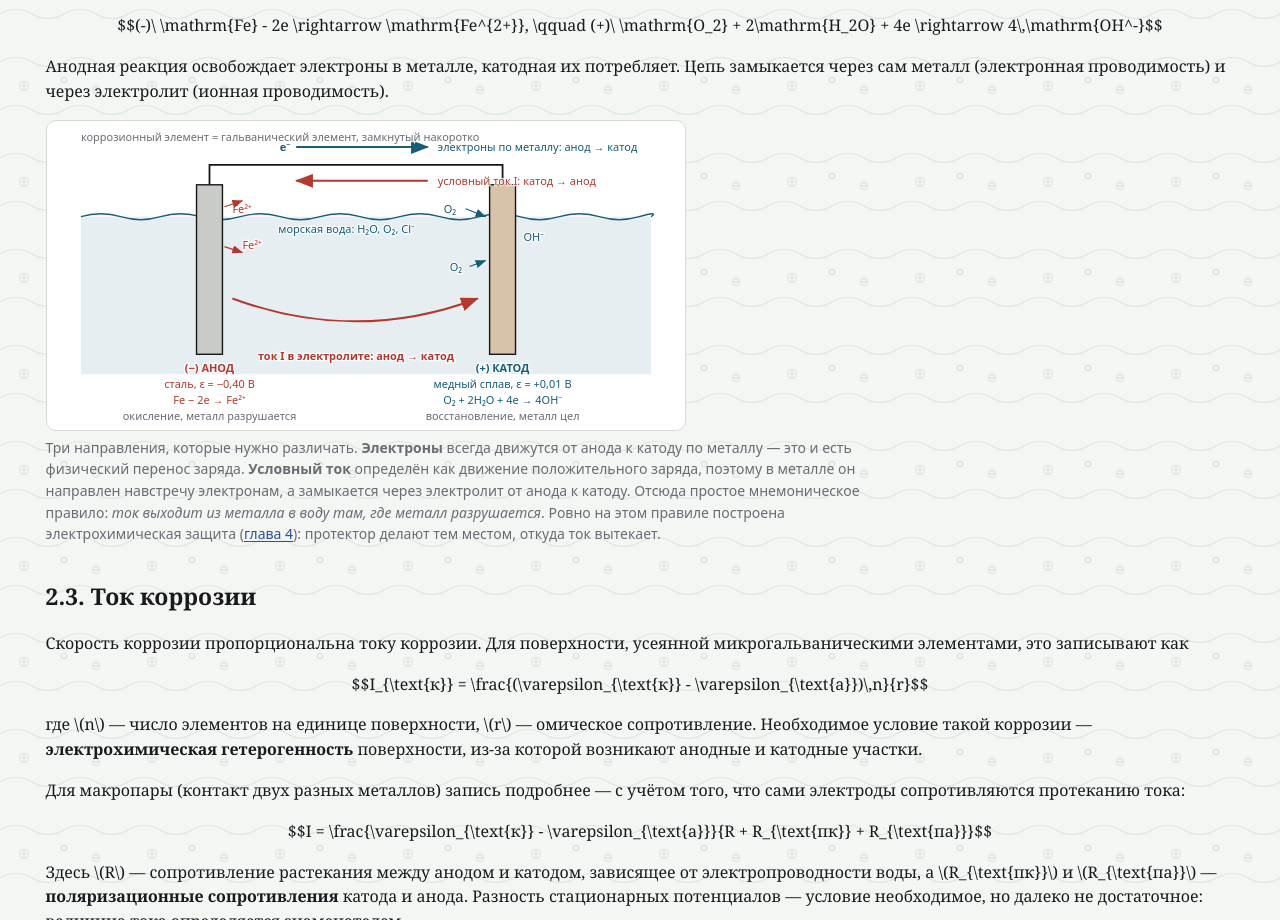
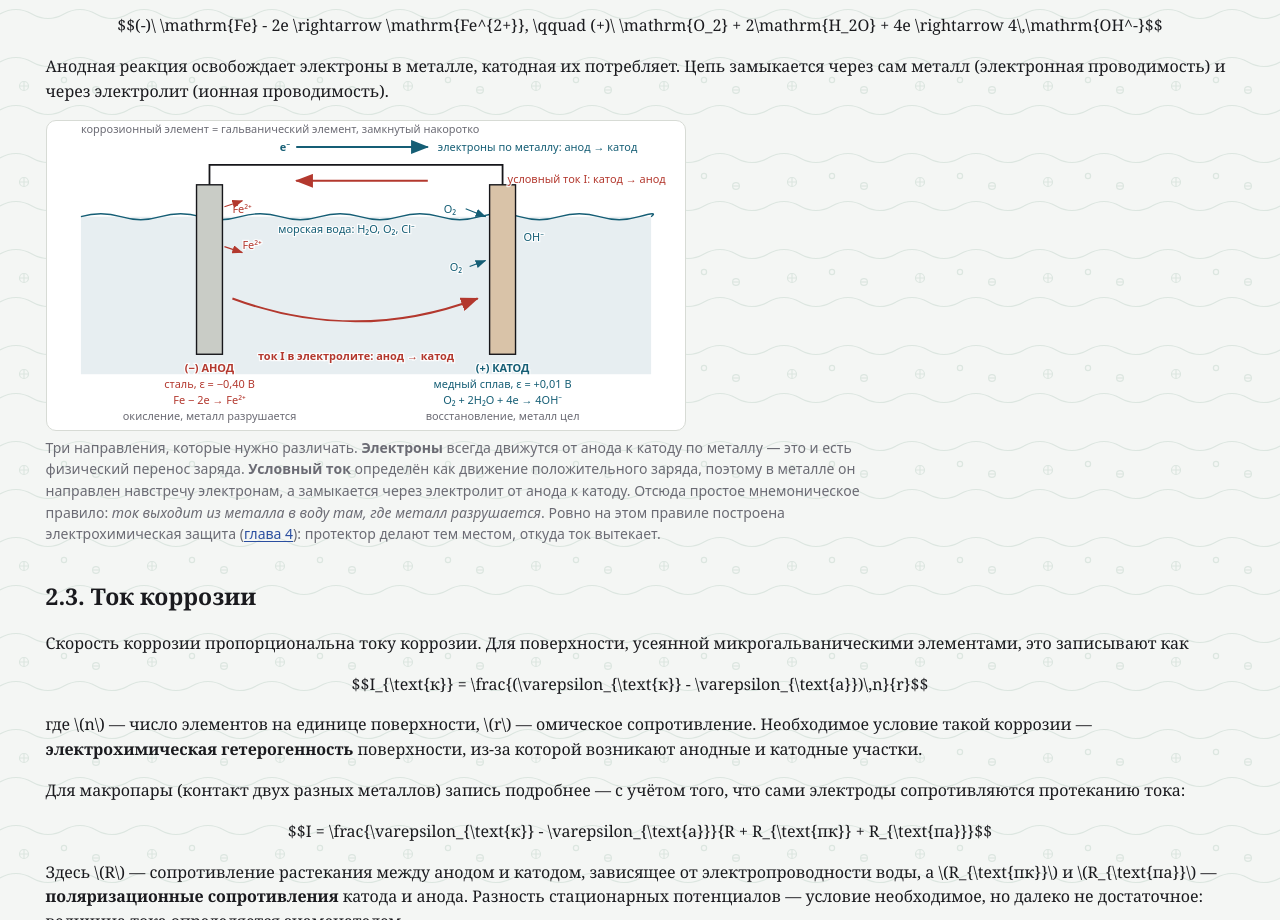
Before and after one commit to ShadeSWD/corrosion, a plain HTML site: page site/t-electro.html in a window 1280 px wide. Shown: the part 1404-2324 px from the top of the page. Drawn offline with Linux system fonts and the light colour scheme.

Commit message:
схемы: развёл наложения подписей
t-basics: подпись «электроны» уведена от колонки зарядов у границы металла;
t-electro: заголовок схемы поднят над стрелкой электронов, подпись
условного тока переставлена правее вертикального проводника.

```diff
--- a/site/t-electro.html
+++ b/site/t-electro.html
@@ -127,7 +127,7 @@
     <text x="392" y="30" class="cap blue">электроны по металлу: анод → катод</text>
     <!-- условный ток по металлу: навстречу -->
     <line x1="382" y1="60" x2="250" y2="60" stroke="#b3382e" stroke-width="2" marker-end="url(#arrRed)"/>
-    <text x="392" y="64" class="cap red">условный ток I: катод → анод</text>
+    <text x="462" y="62" class="cap red">условный ток I: катод → анод</text>
 
     <!-- ток в электролите: от анода к катоду -->
     <path d="M 186 178 Q 310 224 432 178" fill="none" stroke="#b3382e" stroke-width="2" marker-end="url(#arrRed)"/>
@@ -158,7 +158,7 @@
     <text x="457" y="268" text-anchor="middle" class="cap blue">медный сплав, ε = +0,01 В</text>
     <text x="457" y="284" text-anchor="middle" class="cap blue">O₂ + 2H₂O + 4e → 4OH⁻</text>
     <text x="457" y="300" text-anchor="middle" class="cap gray">восстановление, металл цел</text>
-    <text x="34" y="20" class="cap gray">коррозионный элемент = гальванический элемент, замкнутый накоротко</text>
+    <text x="34" y="12" class="cap gray">коррозионный элемент = гальванический элемент, замкнутый накоротко</text>
   </svg>
   <div class="caption">Три направления, которые нужно различать. <b>Электроны</b>
   всегда движутся от анода к катоду по металлу — это и есть физический перенос
```
Also changed, not shown: site/t-basics.html (+2 -2 lines).
